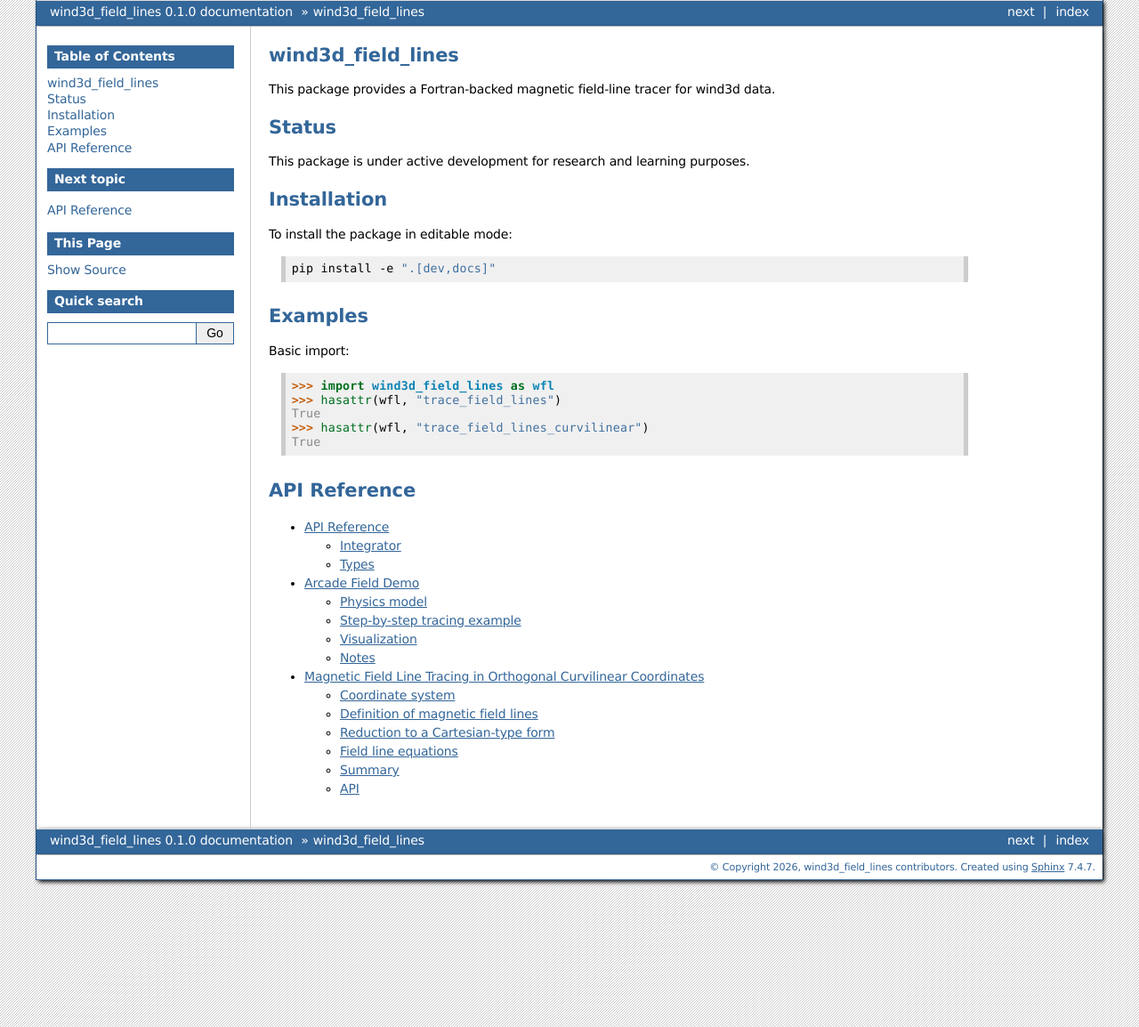
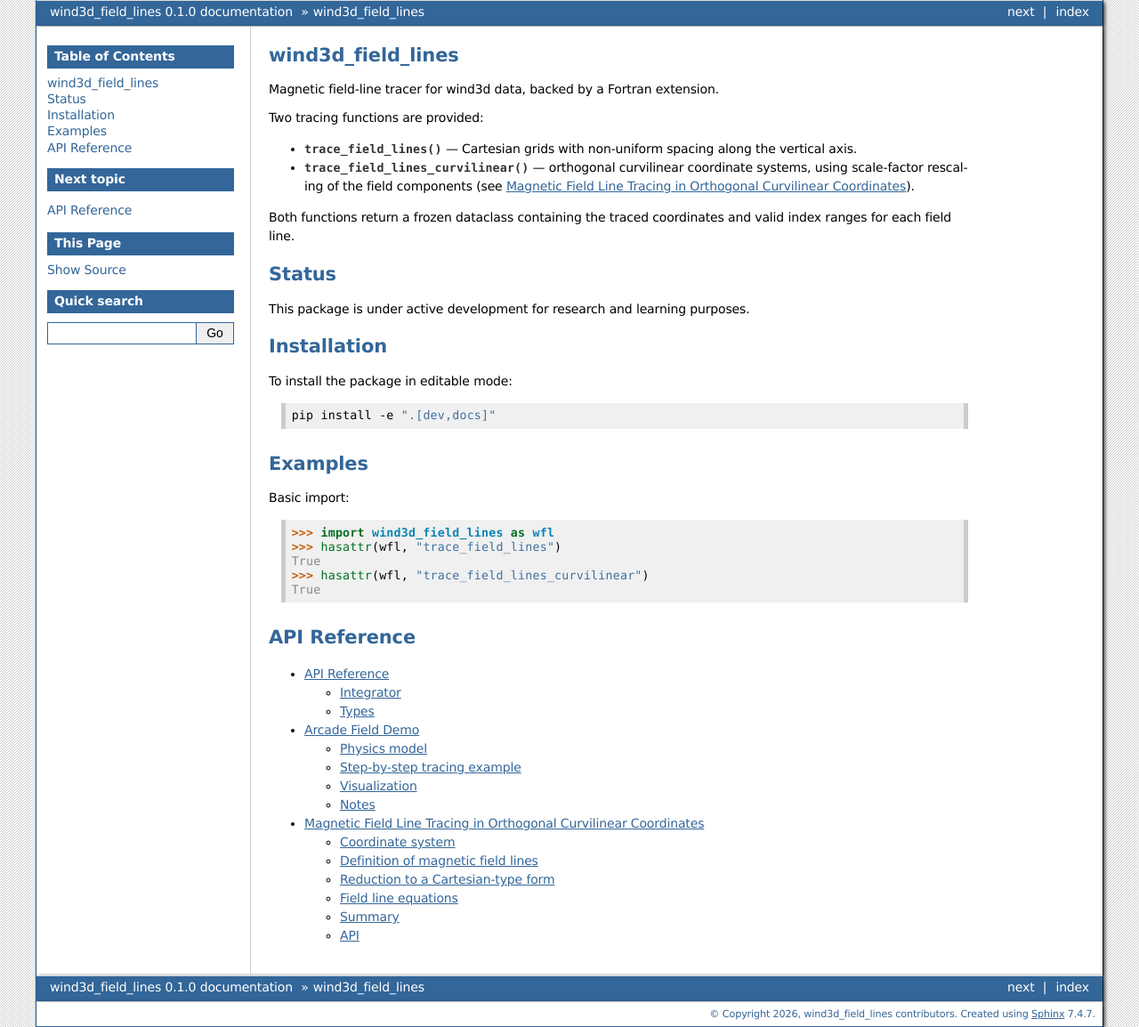
Before and after one commit to iijimahr/wind3d_field_lines, a Sphinx documentation site: the page built from docs/source/index.rst, in a window 1280 px wide. Shown: the whole page at 89% size. Built offline with Sphinx 7.4.7, drawn with Linux system fonts in a browser that asks for light colours.

Commit message:
docs: update README and index.rst to reflect curvilinear support
- Remove "Initial implementation" from README description
- Add Quick start examples for both trace_field_lines and
  trace_field_lines_curvilinear
- Update index.rst intro to list both tracing functions with links

Co-Authored-By: Claude Sonnet 4.6 <noreply@anthropic.com>

```diff
--- a/docs/source/index.rst
+++ b/docs/source/index.rst
@@ -1,7 +1,18 @@
 wind3d_field_lines
 ==================
 
-This package provides a Fortran-backed magnetic field-line tracer for wind3d data.
+Magnetic field-line tracer for wind3d data, backed by a Fortran extension.
+
+Two tracing functions are provided:
+
+- :func:`~wind3d_field_lines.trace_field_lines` — Cartesian grids with
+  non-uniform spacing along the vertical axis.
+- :func:`~wind3d_field_lines.trace_field_lines_curvilinear` — orthogonal
+  curvilinear coordinate systems, using scale-factor rescaling of the field
+  components (see :doc:`theory_curvilinear`).
+
+Both functions return a frozen dataclass containing the traced coordinates and
+valid index ranges for each field line.
 
 Status
 ======
```
Also changed, not shown: README.md (+35 -3 lines).
